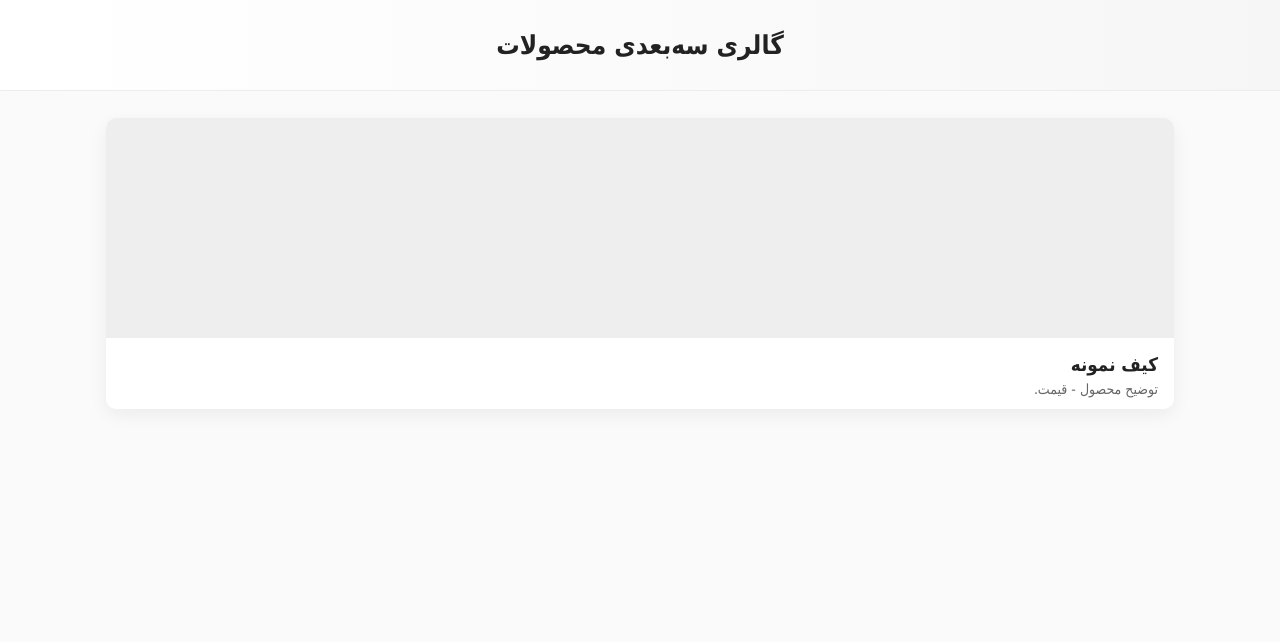
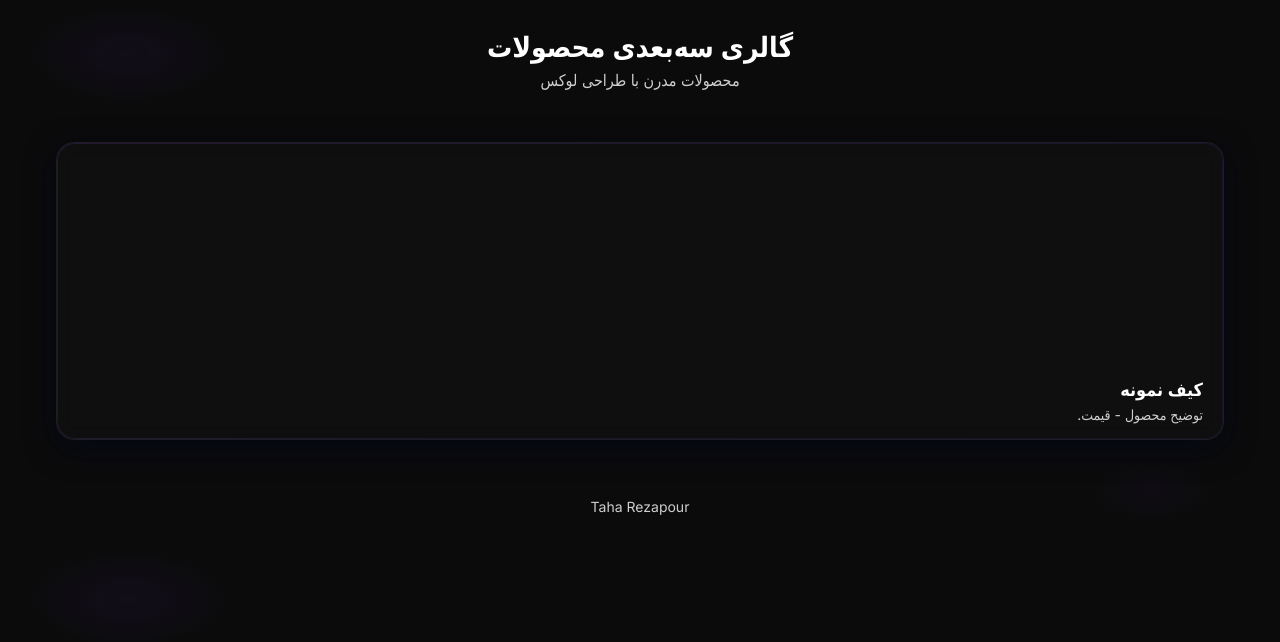
Before and after one commit to taharezapour277-prog/3d, a plain HTML site: page index.html in a window 1280 px wide. Drawn offline with Linux system fonts and the light colour scheme; some packages are replaced by stand-ins of ours; a script that the page names is missing.

Commit message:
Add files via upload

```diff
--- a/index.html
+++ b/index.html
@@ -6,29 +6,144 @@
   <title>گالری محصولات سه‌بعدی</title>
   <script type="module" src="https://ajax.googleapis.com/ajax/libs/model-viewer/3.0.1/model-viewer.min.js"></script>
 
-  <!-- CSS داخلی -->
+  <!-- فونت مدرن -->
+  <link rel="preconnect" href="https://fonts.googleapis.com">
+  <link href="https://fonts.googleapis.com/css2?family=Inter:wght@400;600&display=swap" rel="stylesheet">
+
+  <!-- CSS -->
   <style>
+    :root {
+      --font-sans: "Inter", Tahoma, Arial, "Noto Sans", sans-serif;
+      --bg: #0b0b0c;
+      --text: rgba(255,255,255,0.8);
+      --heading: #fff;
+      --accent: #8a3ffc;   /* بنفش */
+      --accent-2: #5b2ce6; /* بنفش تیره‌تر */
+      --glass-border: linear-gradient(135deg, rgba(138,63,252,0.18), rgba(91,44,230,0.12));
+      --shadow-soft: 0 8px 30px rgba(2,6,23,0.6);
+      --shadow-elev: 0 18px 50px rgba(2,6,23,0.7);
+      --radius: 18px;
+    }
+
     * { box-sizing: border-box; }
-    body { font-family: Tahoma, Arial, "Noto Sans", sans-serif; margin:0; background:#fafafa; color:#222; }
-    .site-header { padding:24px; text-align:center; background:linear-gradient(90deg,#fff,#f6f6f6); box-shadow:0 1px 0 rgba(0,0,0,0.05); }
-    .site-header h1 { margin:6px 0; font-size:26px; }
-    .lead { margin:0; color:#666; }
-    .container { max-width:1100px; margin:28px auto; padding:0 16px; }
-    .grid { display:grid; grid-template-columns: repeat(auto-fit,minmax(260px,1fr)); gap:18px; }
-    .card { background:#fff; border-radius:10px; overflow:hidden; box-shadow:0 6px 18px rgba(0,0,0,0.06); transition:transform .18s ease; }
-    .card:hover { transform: translateY(-6px); }
-    .card-link { color:inherit; text-decoration:none; display:block; }
-    .preview { background:#eee; display:flex; align-items:center; justify-content:center; height:220px; }
-    .card-body { padding:12px 16px; }
-    .card-body h3 { margin:4px 0 6px; }
-    .card-body p { margin:0; color:#666; font-size:14px; }
-    .site-footer { text-align:center; padding:16px; color:#666; font-size:14px; }
+    body {
+      margin: 0;
+      font-family: var(--font-sans);
+      background:
+        radial-gradient(1200px 600px at 10% 10%, rgba(138,63,252,0.06), transparent 8%),
+        radial-gradient(1000px 480px at 90% 90%, rgba(138,63,252,0.03), transparent 6%),
+        var(--bg);
+      color: var(--text);
+      -webkit-font-smoothing: antialiased;
+    }
+
+    /* هدر */
+    .site-header {
+      padding: 24px;
+      text-align: center;
+      background: transparent;
+    }
+    .site-header h1 {
+      margin: 6px 0;
+      font-size: 28px;
+      color: var(--heading);
+      font-weight: 600;
+    }
+    .lead { margin:0; color: var(--text); }
+
+    /* کانتینر */
+    .container { max-width: 1200px; margin: 28px auto; padding: 0 16px; }
+    .grid {
+      display: grid;
+      grid-template-columns: repeat(auto-fit, minmax(280px,1fr));
+      gap: 24px;
+    }
+
+    /* کارت شیشه‌ای */
+    .card {
+      position: relative;
+      border-radius: var(--radius);
+      background: rgba(255,255,255,0.02);
+      border: 1px solid rgba(255,255,255,0.06);
+      box-shadow: var(--shadow-soft);
+      backdrop-filter: blur(8px) saturate(120%);
+      -webkit-backdrop-filter: blur(8px) saturate(120%);
+      transition: transform .28s ease, box-shadow .28s ease;
+      overflow: hidden;
+    }
+    .card::before {
+  content: "";
+  position: absolute;
+  inset: 0;
+  border-radius: inherit;
+  padding: 1px;
+  background: var(--glass-border);
+
+  -webkit-mask:
+    linear-gradient(#000 0 0) content-box,
+    linear-gradient(#000 0 0);
+  -webkit-mask-composite: xor;
+
+  mask:
+    linear-gradient(#000 0 0) content-box,
+    linear-gradient(#000 0 0);
+  mask-composite: exclude;
+
+  pointer-events: none;
+  z-index: 0;
+}
+
+    .card:hover {
+      transform: translateY(-10px) scale(1.01);
+      box-shadow: var(--shadow-elev);
+    }
+
+    /* بخش پیش‌نمایش */
+    .preview {
+      position: relative;
+      height: 220px;
+      display: flex;
+      align-items: center;
+      justify-content: center;
+      border-top-left-radius: var(--radius);
+      border-top-right-radius: var(--radius);
+      overflow: hidden;
+    }
+
+    /* بدنه کارت */
+    .card-body {
+      padding: 16px 20px;
+      position: relative;
+      z-index: 2;
+    }
+    .card-body h3 {
+      margin: 0 0 6px;
+      color: var(--heading);
+      font-size: 18px;
+      font-weight: 600;
+    }
+    .card-body p {
+      margin: 0;
+      font-size: 14px;
+      color: var(--text);
+    }
+
+    /* لینک کارت */
+    .card-link { display: block; color: inherit; text-decoration: none; }
+
+    /* فوتر */
+    .site-footer {
+      text-align: center;
+      padding: 16px;
+      color: var(--text);
+      font-size: 14px;
+    }
   </style>
 </head>
 <body>
   <header class="site-header">
     <h1>گالری سه‌بعدی محصولات</h1>
-    <p class="lead"></p>
+    <p class="lead">محصولات مدرن با طراحی لوکس</p>
   </header>
 
   <main class="container">
@@ -37,8 +152,9 @@
       <article class="card">
         <a class="card-link" href="products/product1/">
           <div class="preview">
-            <!-- نمایش پیش‌نمایش مدل -->
-            <model-viewer src="models/product1_design1.glb" alt="پیش‌نمایش محصول نمونه" camera-controls auto-rotate exposure="1" shadow-intensity="1" style="width:100%; height:220px;"></model-viewer>
+            <model-viewer src="models/product1_design1.glb" alt="پیش‌نمایش محصول نمونه"
+              camera-controls auto-rotate exposure="1" shadow-intensity="1"
+              style="width:100%; height:220px;"></model-viewer>
           </div>
           <div class="card-body">
             <h3>کیف نمونه</h3>
@@ -50,7 +166,7 @@
   </main>
 
   <footer class="site-footer">
-    <p></p>
+    <p>Taha Rezapour</p>
   </footer>
 </body>
 </html>
```
